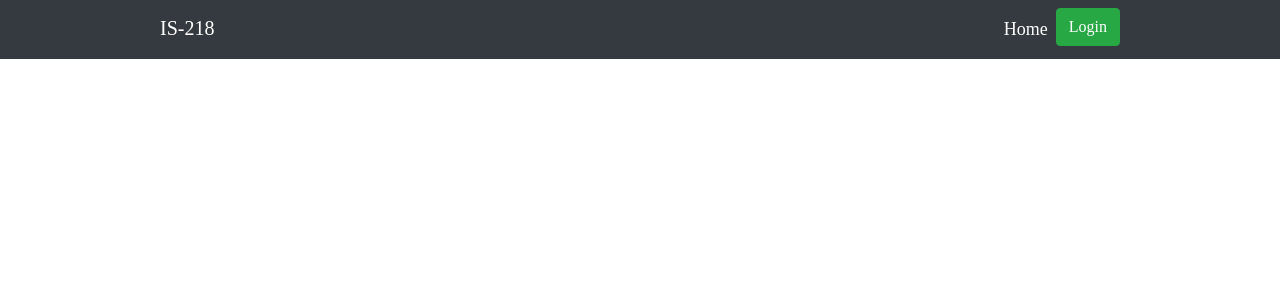
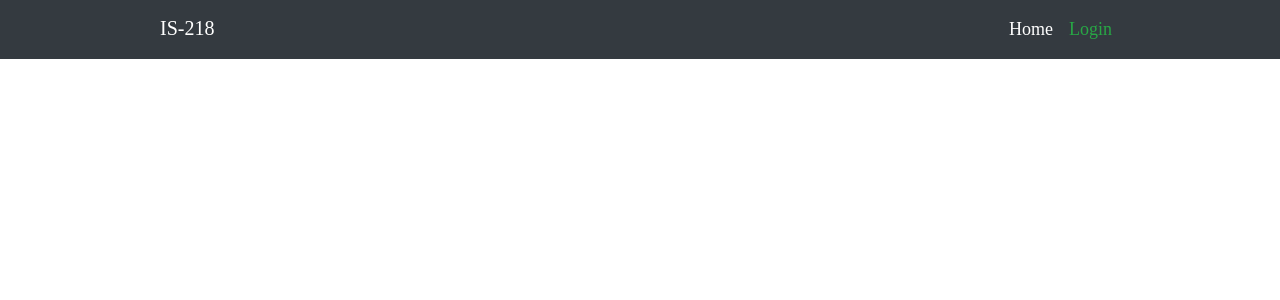
Before and after one commit to IS218-Spring21/WebApp-Final, a Python web app: template app/templates/layout.jinja2 in a window 1280 px wide. Shown: the top 300 px of the page. Run offline with Jinja, Linux system fonts and the light colour scheme; the template is opened without the code that fills it, so the values that code supplies are empty; some libraries are stand-ins or nearby versions.

Commit message:
Task: Added dropdown menu for user login/logout

```diff
--- a/app/templates/layout.jinja2
+++ b/app/templates/layout.jinja2
@@ -41,13 +41,24 @@
                 <li class="nav-item active">
                     <a class="nav-link" href="/">Home <span class="sr-only">(current)</span></a>
                 </li>
-                <li class="nav-item">
-                    {% if is_auth %}
-                        <a class="btn btn-danger" href="/logout" role="button">Logout</a>
-                    {% else %}
-                        <a class="btn btn-success" href="/login" role="button">Login</a>
-                    {% endif %}
-                </li>
+                {% if is_auth %}
+                    <div class="nav-item dropdown">
+                        <a class="nav-link dropdown-toggle" type="button" id="triggerId" data-toggle="dropdown"
+                                aria-haspopup="true"
+                                aria-expanded="false"
+                                href="#">
+                                Hi, {{ cur_name }}
+                        </a>
+                        <div class="dropdown-menu dropdown-menu-right" aria-labelledby="triggerId">
+                            <li class="nav-item">
+                                <a class="dropdown-item" href="#">Account Info</a> <!-- Currently does nothing -->
+                                <a class="dropdown-item text-danger" href="/logout" role="button">Logout</a>
+                            </li>
+                        </div>
+                    </div>
+                {% else %}
+                    <a class="nav-link text-success" href="/login" role="button">Login</a>
+                {% endif %}
             </ul>
         </div>
     </div>
```
